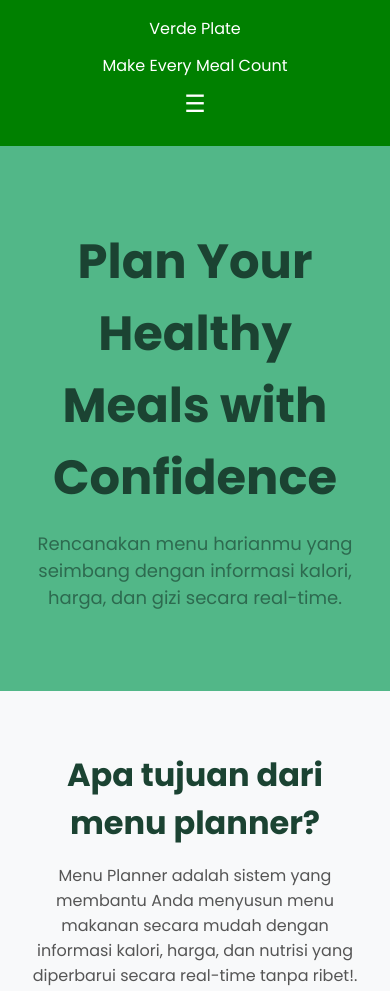
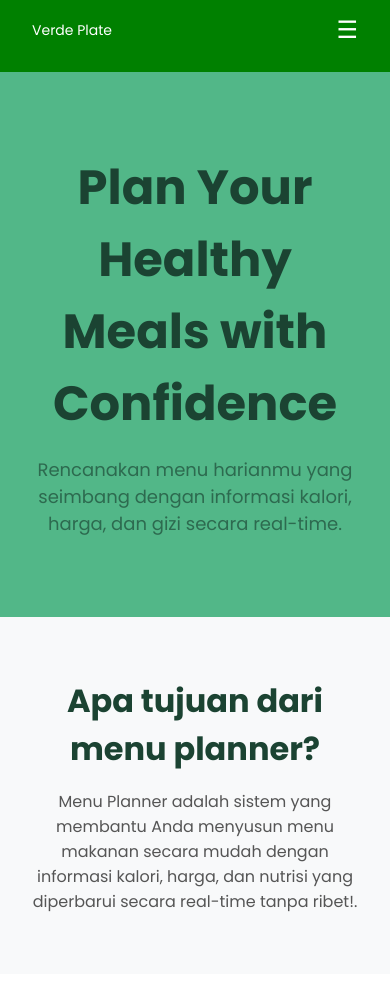
Before and after one commit to Beeaigees/tubes-menu-planner, a plain HTML site: page index.html in a window 390 px wide. Shown: the top 991 px of the page. Drawn offline with Linux system fonts and the light colour scheme.

Commit message:
Hamburger menu for mobile view fixed

```diff
--- a/style.css
+++ b/style.css
@@ -201,8 +201,21 @@ footer a {
 
 @media (max-width: 768px) {
     header {
-        flex-direction: column;
+        flex-wrap: wrap;
         gap: 12px;
+    }
+
+    .logo {
+        font-size: 14px;
+        white-space: nowrap;
+    }
+
+    #quote {
+        display: none;
+    }
+
+    nav {
+        width: 100%;
     }
 
     .menu-grid {
@@ -216,6 +229,7 @@ footer a {
     }
 
     .hamburger {
+        margin-left: auto;
         display: block;
         background: none;
         border: none;
```
